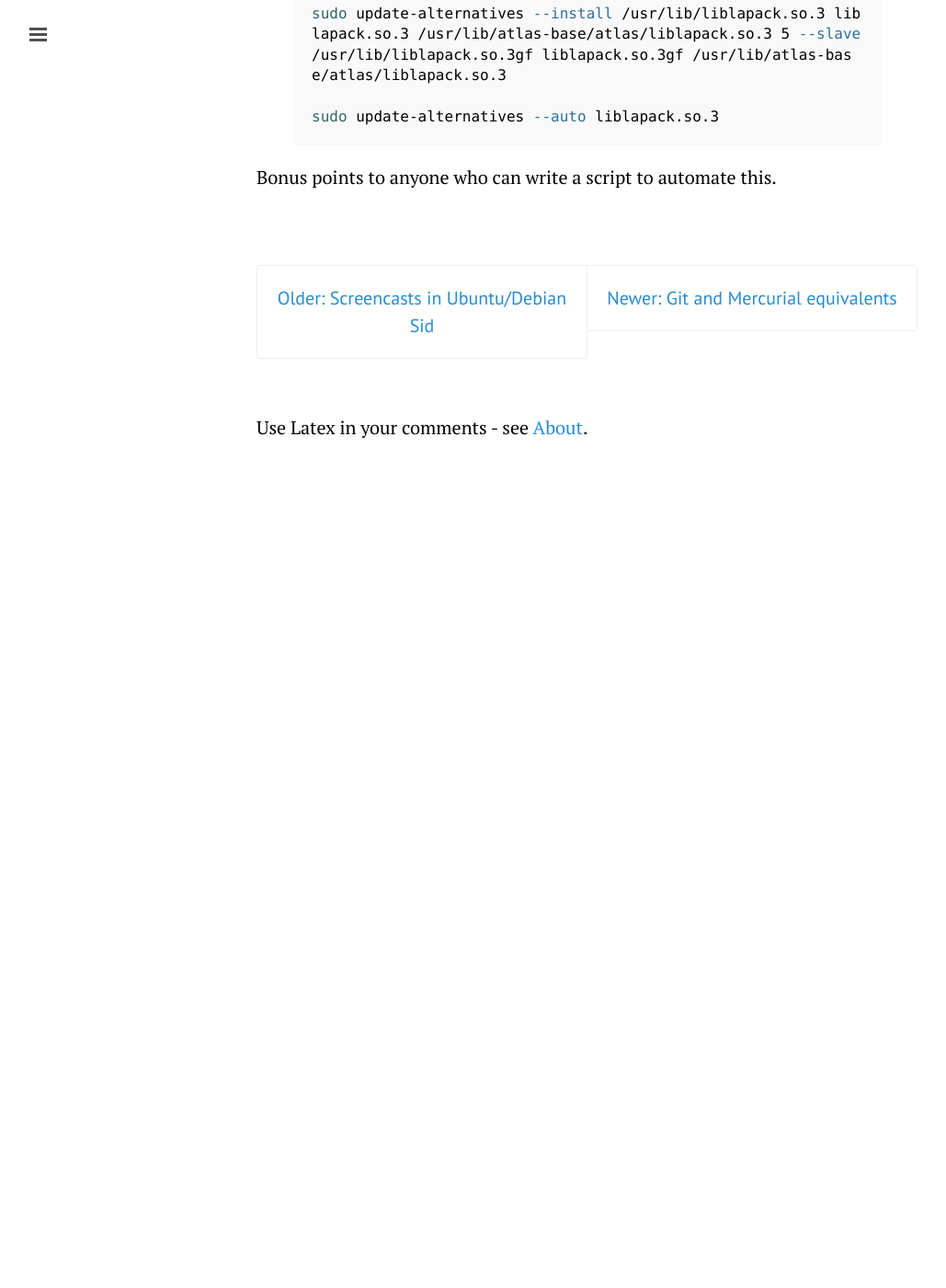
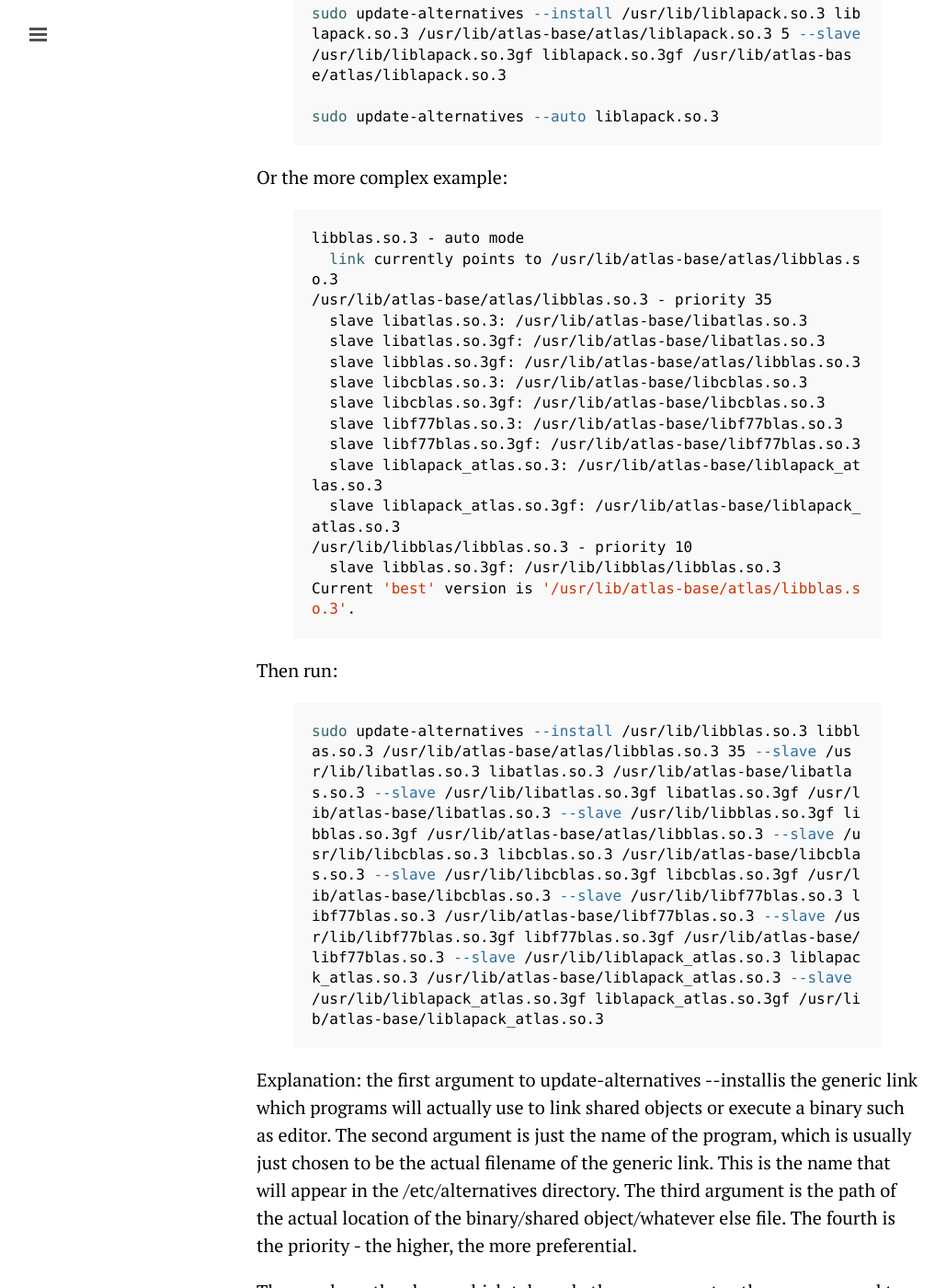
Before and after one commit to texasflood/texasflood.github.io.b, a Jekyll site: the page built from _posts/2015-03-02-update-alternatives.md, in a window 1280 px wide and 1400 px high, scrolled down 743 px. Shown: the whole window at 92% size, without its empty margins (1-1030 px from the left). Built offline with Jekyll 4.4.1, drawn with Linux system fonts in a browser that asks for light colours; Markdown is read by kramdown in place of the engine named in the settings; comment, search, counter and statistics services are not loaded; before the commit the page ends 1223 px from its top, so only the background shows below that; some of the changed text lies outside the part shown.

Commit message:
Added some updates to update-alternatives and inline syntax

```diff
--- /dev/null
+++ b/_plugins/inline_highlight.rb
@@ -0,0 +1,25 @@
+# inline_highlight
+#
+# A tag for inline syntax highlighting in Jekyll
+#
+# https://github.com/bdesham/inline_highlight
+#
+# Copyright (c) 2014-2015, Tom Preston-Werner and Benjamin Esham
+# See README.md for full copyright information.
+
+module Jekyll
+	class InlineHighlightBlock < Tags::HighlightBlock
+
+		def add_code_tag(code)
+			code = code.sub(/<div.*?><pre>\n*/, '<code class="highlight language-' + @lang.to_s.gsub("+", "-") + '" data-lang="' + @lang.to_s + '">')
+			code = code.sub(/\n*<\/pre><\/div>/, "</code>")
+			code.strip
+		end
+
+		def render(context)
+			super.strip
+		end
+	end
+end
+
+Liquid::Template.register_tag('ihighlight', Jekyll::InlineHighlightBlock)
--- a/_posts/2015-03-02-update-alternatives.md
+++ b/_posts/2015-03-02-update-alternatives.md
@@ -27,4 +27,39 @@ sudo update-alternatives --install /usr/lib/liblapack.so.3 liblapack.so.3 /usr/l
 sudo update-alternatives --auto liblapack.so.3
 {% endhighlight %}
 
-Bonus points to anyone who can write a script to automate this.
+Or the more complex example:
+{% highlight bash %}
+libblas.so.3 - auto mode
+  link currently points to /usr/lib/atlas-base/atlas/libblas.so.3
+/usr/lib/atlas-base/atlas/libblas.so.3 - priority 35
+  slave libatlas.so.3: /usr/lib/atlas-base/libatlas.so.3
+  slave libatlas.so.3gf: /usr/lib/atlas-base/libatlas.so.3
+  slave libblas.so.3gf: /usr/lib/atlas-base/atlas/libblas.so.3
+  slave libcblas.so.3: /usr/lib/atlas-base/libcblas.so.3
+  slave libcblas.so.3gf: /usr/lib/atlas-base/libcblas.so.3
+  slave libf77blas.so.3: /usr/lib/atlas-base/libf77blas.so.3
+  slave libf77blas.so.3gf: /usr/lib/atlas-base/libf77blas.so.3
+  slave liblapack_atlas.so.3: /usr/lib/atlas-base/liblapack_atlas.so.3
+  slave liblapack_atlas.so.3gf: /usr/lib/atlas-base/liblapack_atlas.so.3
+/usr/lib/libblas/libblas.so.3 - priority 10
+  slave libblas.so.3gf: /usr/lib/libblas/libblas.so.3
+Current 'best' version is '/usr/lib/atlas-base/atlas/libblas.so.3'.
+{% endhighlight %}
+
+Then run:
+
+{% highlight bash %}
+sudo update-alternatives --install /usr/lib/libblas.so.3 libblas.so.3 /usr/lib/atlas-base/atlas/libblas.so.3 35 --slave /usr/lib/libatlas.so.3 libatlas.so.3 /usr/lib/atlas-base/libatlas.so.3 --slave /usr/lib/libatlas.so.3gf libatlas.so.3gf /usr/lib/atlas-base/libatlas.so.3 --slave /usr/lib/libblas.so.3gf libblas.so.3gf /usr/lib/atlas-base/atlas/libblas.so.3 --slave /usr/lib/libcblas.so.3 libcblas.so.3 /usr/lib/atlas-base/libcblas.so.3 --slave /usr/lib/libcblas.so.3gf libcblas.so.3gf /usr/lib/atlas-base/libcblas.so.3 --slave /usr/lib/libf77blas.so.3 libf77blas.so.3 /usr/lib/atlas-base/libf77blas.so.3 --slave /usr/lib/libf77blas.so.3gf libf77blas.so.3gf /usr/lib/atlas-base/libf77blas.so.3 --slave /usr/lib/liblapack_atlas.so.3 liblapack_atlas.so.3 /usr/lib/atlas-base/liblapack_atlas.so.3 --slave /usr/lib/liblapack_atlas.so.3gf liblapack_atlas.so.3gf /usr/lib/atlas-base/liblapack_atlas.so.3
+{% endhighlight %}
+
+<p>
+Explanation: the first argument to {% ihighlight bash %}update-alternatives --install{% endihighlight %}is the generic link which programs will actually use to link shared objects or execute a binary such as {% ihighlight bash %}editor{% endihighlight %}. The second argument is just the name of the program, which is usually just chosen to be the actual filename of the generic link. This is the name that will appear in the {% ihighlight bash %}/etc/alternatives{% endihighlight %} directory. The third argument is the path of the actual location of the binary/shared object/whatever else file. The fourth is the priority - the higher, the more preferential.
+</p>
+
+<p>
+Then we have the slaves which take only three arguments - these correspond to the three arguments for the master link. Basically, these don't actually have to have <em>anything</em> to do with the master link, but in practice, they would be related, e.g. by all the slaves being versions of a program. E.g. if you had Vim v6 and v7, you could have a master for v6 and v7, and the slaves of these would be ex, vimdiff, view etc. Then say you wanted to upgrade to v7, you just run one command and all v6 copies of ex, vimdiff and view get updated to v7! But in general, they exist as links just like the master link, and can link to totally different, or the same object. In the above example for libblas.so.3, if we are using /usr/lib/atlas-base/atlas/libblas.so.3, then /usr/lib/libatlas.so.3gf exists. But if we change the configuration via --set to point to /usr/lib/libblas/libblas.so.3, then /usr/lib/libatlas.so.3gf is removed.
+</p>
+
+<p>
+Bonus points to anyone who can (be bothered to) write a script to automate this.
+</p>
```
Also changed, not shown: _posts/2015-03-04-git-hg-equivalents.md (+2 -2 lines).
